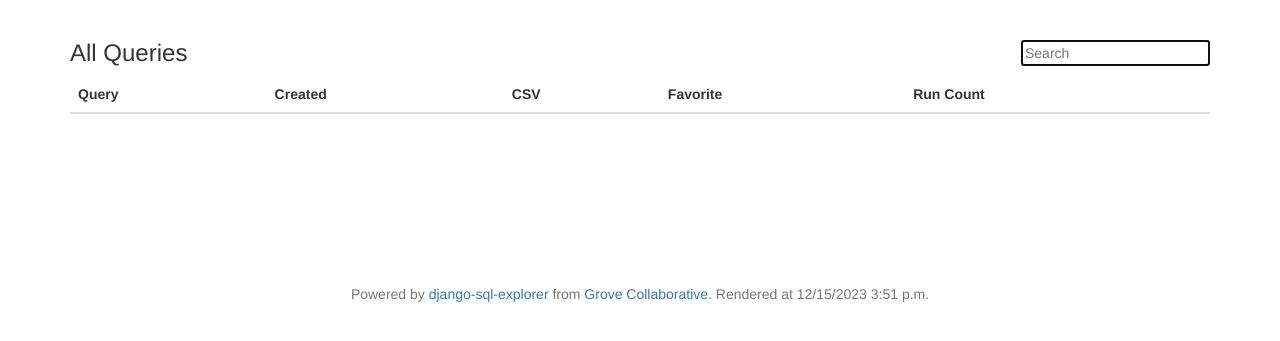
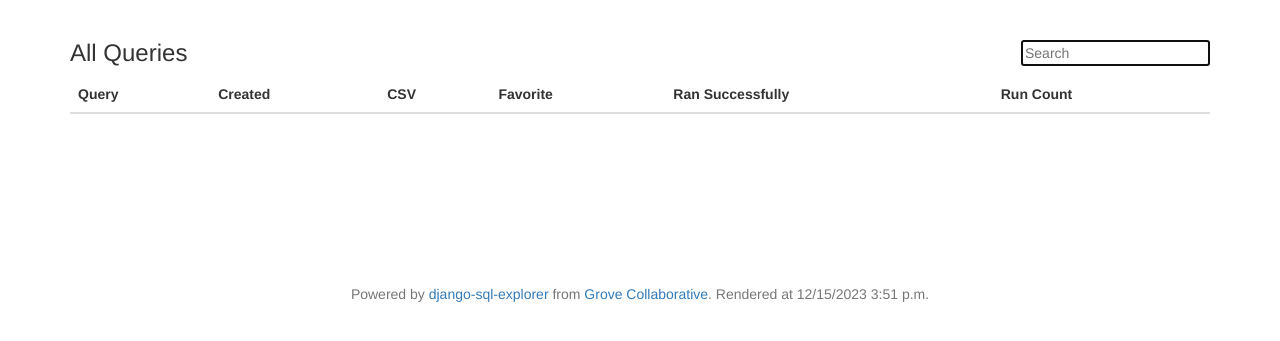
Before and after one commit to explorerhq/sql-explorer, a Django app: template explorer/templates/explorer/query_list.html in a window 1280 px wide. Shown: the part 51-392 px from the top of the page. Run offline with Django 4.2, Linux system fonts and the light colour scheme; the template is opened without the code that fills it, so the values that code supplies are empty; some libraries are stand-ins or nearby versions.

Commit message:
last run successful

```diff
--- a/explorer/templates/explorer/query_list.html
+++ b/explorer/templates/explorer/query_list.html
@@ -57,7 +57,8 @@
                         <th>{% trans "Play" %}</th>
                         <th>{% trans "Delete" %}</th>
                     {% endif %}
-                    <th>{%  trans "Favorite" %}</th>
+                    <th>{% trans "Favorite" %}</th>
+                    <th>{% trans "Ran Successfully" %}</th>
                     <th>{% trans "Run Count" %}</th>
                 </tr>
             </thead>
@@ -108,6 +109,12 @@
                                 </td>
                             {% endif %}
                             <td> {% query_favorite_button object.id object.is_favorite 'query_favorite_toggle' %}</td>
+                            <td>{% if object.ran_successfully %}
+                                    <i class="glyphicon glyphicon-ok-sign" style="color: green;"></i>
+                                {% elif object.ran_successfully is not None %}
+                                    <i class="glyphicon glyphicon-remove-sign" style="color: red;"></i>
+                                {% endif %}
+                            </td>
                             <td>{{ object.run_count }}</td>
                         {% endif %}
                     </tr>
--- a/explorer/views/list.py
+++ b/explorer/views/list.py
@@ -111,6 +111,7 @@ class ListQueryView(PermissionRequiredMixin, ExplorerContextMixin, ListView):
                 'created_at': q.created_at,
                 'is_header': False,
                 'run_count': q.querylog_set.count(),
+                'ran_successfully': q.querylog_set.first() and q.querylog_set.first().success,
                 'created_by_user':
                     str(q.created_by_user) if q.created_by_user else None,
                 'is_favorite': q.id in query_favorites_for_user
```
Also changed, not shown: explorer/models.py (+10 -1 lines), explorer/migrations/0013_querylog_error_querylog_success.py (added).
